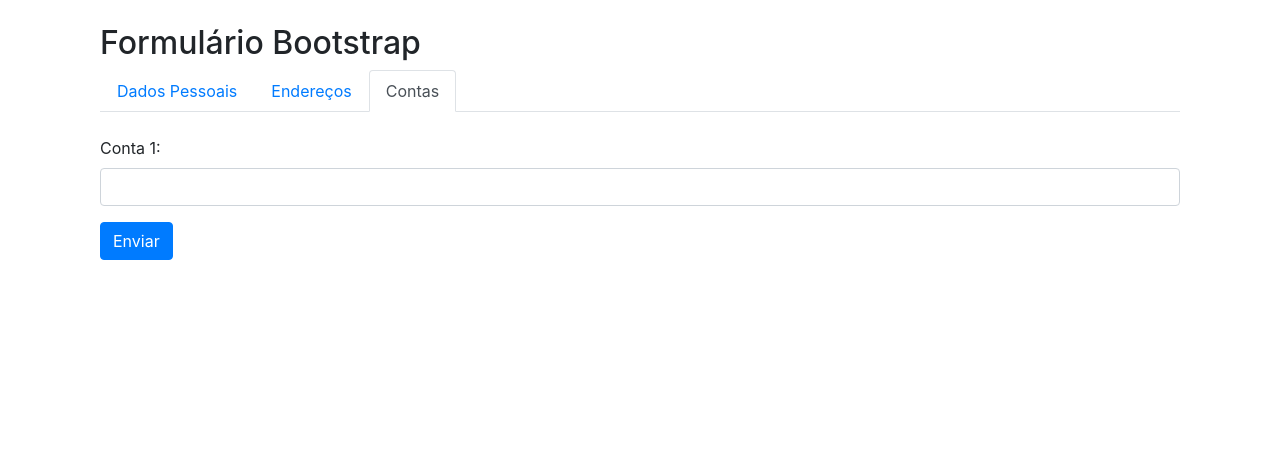
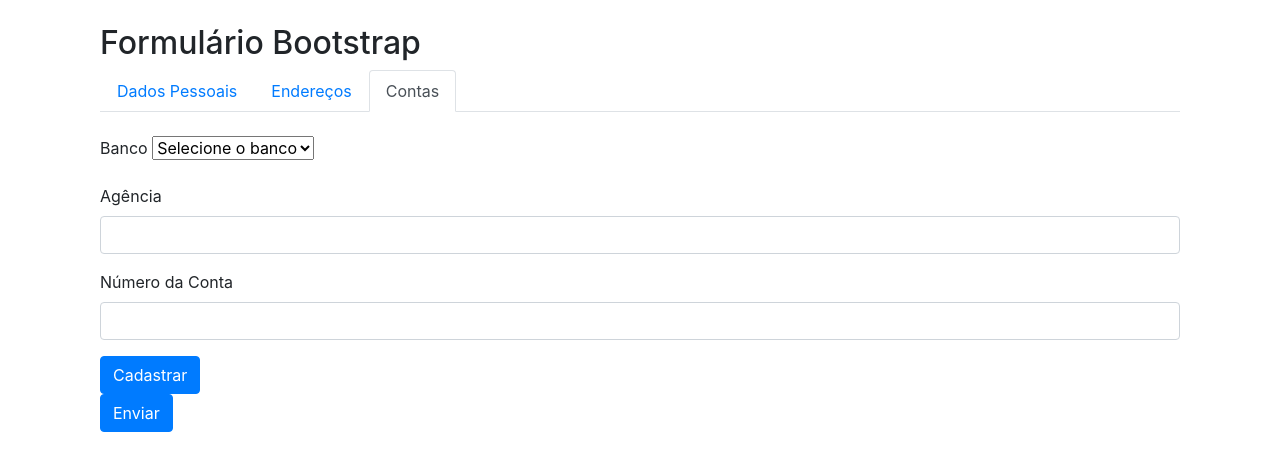
Before and after one commit to alexodisseus/controle-de-cotas, a Flask app: page /cotistas/create in a window 1280 px wide, after a click on "Contas". Shown: the part 99-570 px from the top of the page. Run offline with Flask 3, Linux system fonts and the light colour scheme; some libraries are stand-ins or nearby versions.

Commit message:
novo metodo

```diff
--- a/cdc/report.py
+++ b/cdc/report.py
@@ -68,6 +68,8 @@
 	fechamento = model.get_closure(id)
 
 	data = model.list_report_full(id , bank)
+
+	tribute_rules = model.tribute_last()
 	return render_template('report/edit.html' ,data=data , fechamento = fechamento )
 
 
--- a/cdc/templates/shareholder/create.html
+++ b/cdc/templates/shareholder/create.html
@@ -64,10 +64,24 @@
             </div>
             <div class="tab-pane" id="accountTab">
                 <br>
-                <div class="form-group">
-                    <label for="accounts">Conta 1:</label>
-                    <input type="text" class="form-control" id="accounts" name="accounts">
-                </div>
+                <div class="mb-3">
+            <label for="banco" class="form-label">Banco</label>
+            <select class="form-select" id="banco" required>
+                <option value="" selected disabled>Selecione o banco</option>
+                <option value="banco1">Banco 1</option>
+                <option value="banco2">Banco 2</option>
+                <!-- Adicione mais opções conforme necessário -->
+            </select>
+        </div>
+        <div class="mb-3">
+            <label for="agencia" class="form-label">Agência</label>
+            <input type="text" class="form-control" id="agencia" required>
+        </div>
+        <div class="mb-3">
+            <label for="conta" class="form-label">Número da Conta</label>
+            <input type="text" class="form-control" id="conta" required>
+        </div>
+        <button type="submit" class="btn btn-primary">Cadastrar</button>
 
             </div>
         </div>
```
Also changed, not shown: cdc/model.py (+20 -2 lines), cdc/templates/report/edit.html (+12 -2 lines), cdc/db.db.
